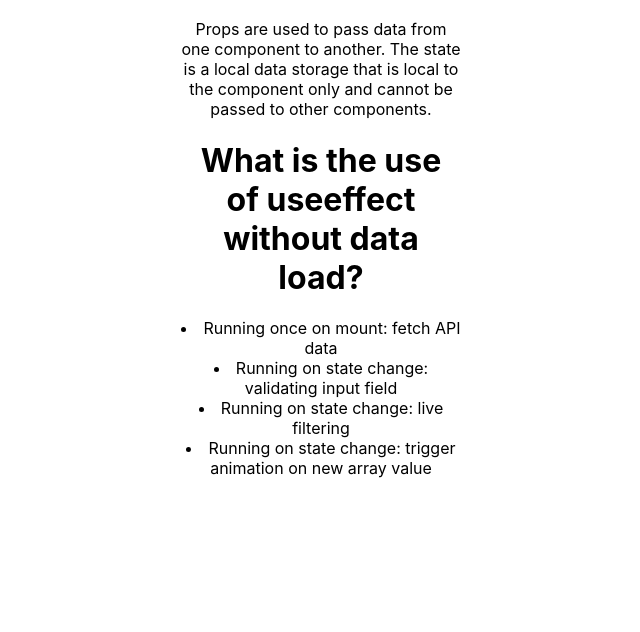
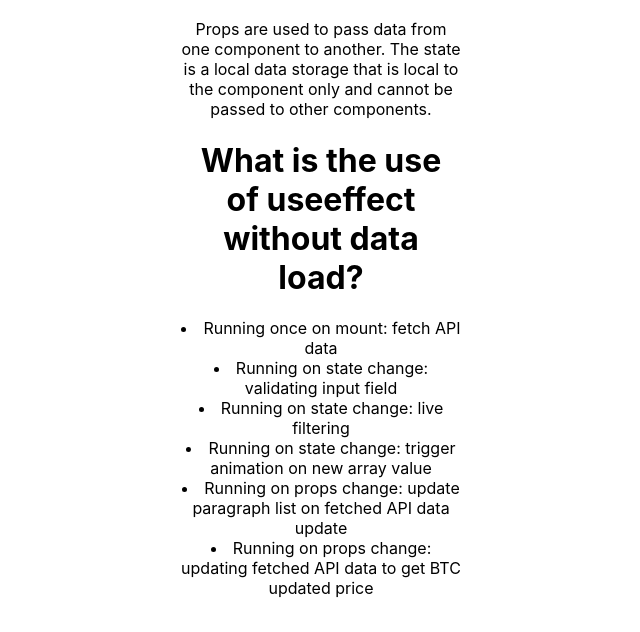
Before and after one commit to risanzahamed/ultra-active-gym-exercise, a React (Create React App) app: page / in a window 1280 px wide. Shown: the part 1823-2455 px from the top of the page, without its empty margins (319-959 px from the left). Built offline with nearby package versions, Linux system fonts and the light colour scheme.

Commit message:
2 more question added

```diff
--- a/src/component/Home/Home.js
+++ b/src/component/Home/Home.js
@@ -48,7 +48,8 @@ const Home = () => {
                     <li>Running on state change: validating input field</li>
                     <li>Running on state change: live filtering</li>
                     <li>Running on state change: trigger animation on new array value</li>
-                    </p>
+                    <li>Running on props change: update paragraph list on fetched API data update</li>
+                    <li>Running on props change: updating fetched API data to get BTC updated price</li></p>
             </div>
         </div>
     );
```
